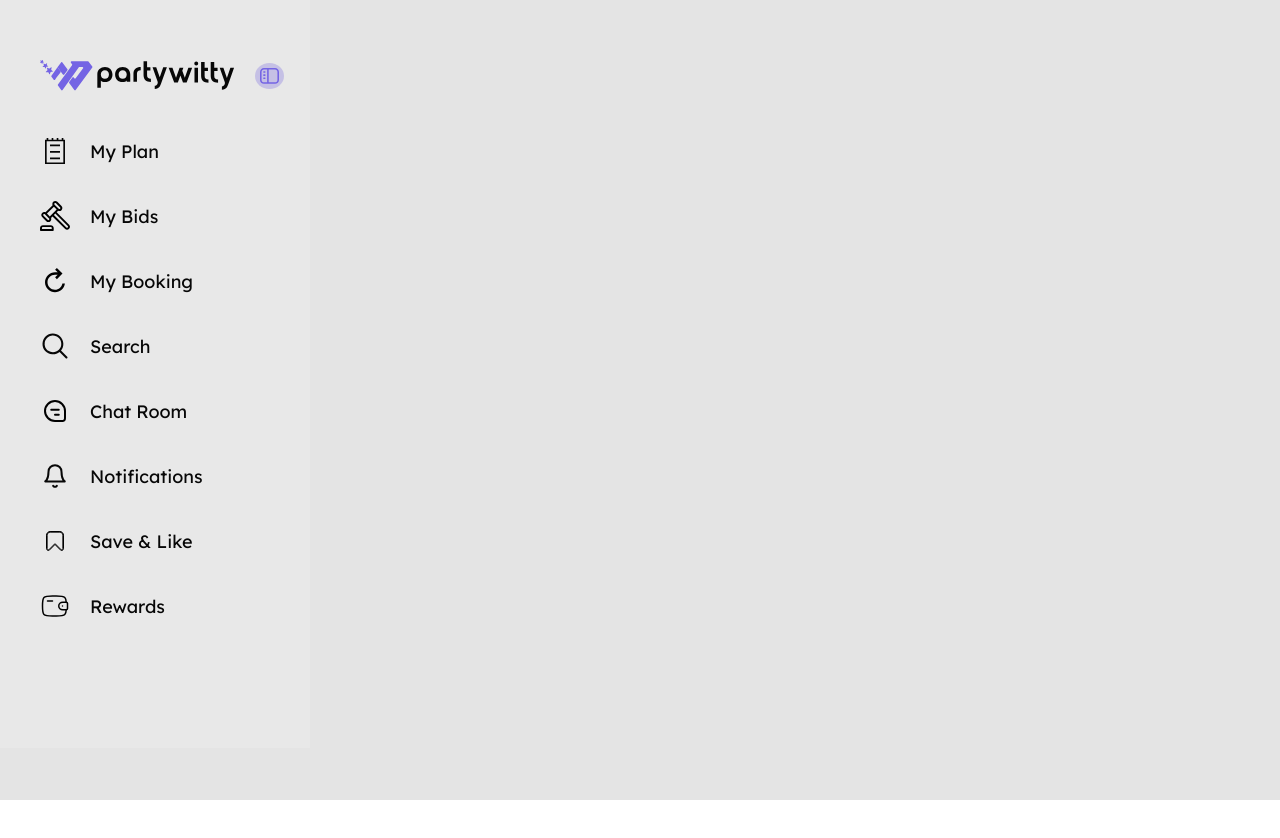
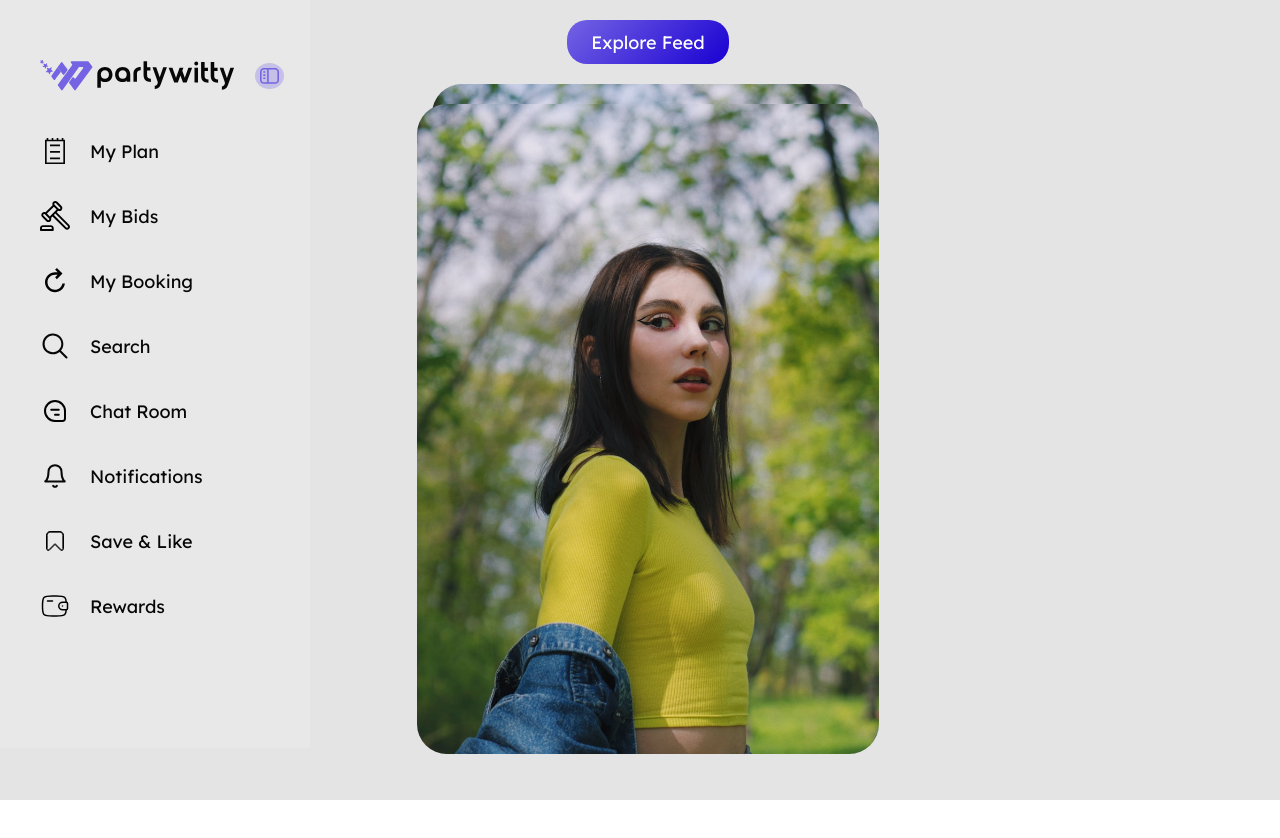
Before and after one commit to ezrablackfish2/React_Test_Project, a React (Vite) app: page / in a window 1280 px wide. Before the commit the page ends 800 px from the top, so only its background shows below. Built offline with nearby package versions, Linux system fonts and the light colour scheme.

Commit message:
fixing image

```diff
--- a/src/App.css
+++ b/src/App.css
@@ -78,3 +78,56 @@
   color: #070707;
 
 }
+
+.middle-container {
+  margin-top: 20px;
+  width: 462px;
+  height: 818px;
+  margin-left: 107px;
+  margin-right: 107px;
+}
+
+.explore-button {
+  margin: auto;
+  width: 162px;
+  height: 44px;
+  font-size: 18px;
+  font-style: normal;
+  font-family: "Lexend";
+  color: #FFFFFF;
+  display: flex;
+  justify-content: center;
+  align-items: center;
+  border-radius: 20px;
+  background: linear-gradient(135deg, #7464e4, #1a00d2);
+}
+
+.feed-image-wrapper {
+  margin-top: 20px;
+  position: relative;
+  width: 462px;
+  height: 705px;
+  border-radius: 30px;
+  overflow: hidden;
+}
+
+.feed-image-two {
+  position: absolute;
+  width: 432px;
+  height: 650px;
+  object-fit: cover;
+  left: 15px;
+  top: 0;
+  border-radius: 30px;
+  z-index: 1;
+}
+
+.feed-image-one {
+  position: absolute;
+  top: 20px;
+  width: 462px;
+  height: 650px;
+  object-fit: cover;
+  border-radius: 30px;
+  z-index: 2;
+}
--- a/src/App.jsx
+++ b/src/App.jsx
@@ -9,6 +9,7 @@ import justiceHammer from './assets/justice-hammer.svg'
 import reload from './assets/reload.svg'
 import search from './assets/search.svg'
 import wallet from './assets/wallet.svg'
+import zoeMiller from './assets/zoe-miller.jpg'
 
 function App() {
 
@@ -84,6 +85,20 @@ function App() {
           </div>
           </div>
         </div>
+        <div className='middle-container'>
+          <div className='explore-button'>Explore Feed</div>
+          <div className='feed-container'>
+          <div className='feed-image-wrapper'>
+
+            <img src={zoeMiller}
+              alt="zoe miller 1"
+              className="feed-image-one"/>
+            <img src={zoeMiller}
+            alt="zoe miller 1"
+            className="feed-image-two"/>
+            </div>
+          </div>
+        </div>
       </div>
     </>
   )
```
Also changed, not shown: src/assets/zoe-miller.jpg (added).
